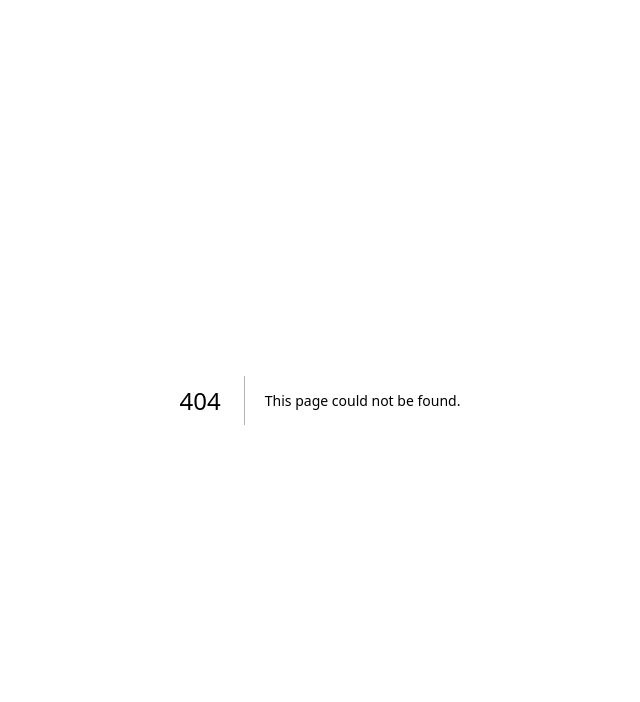
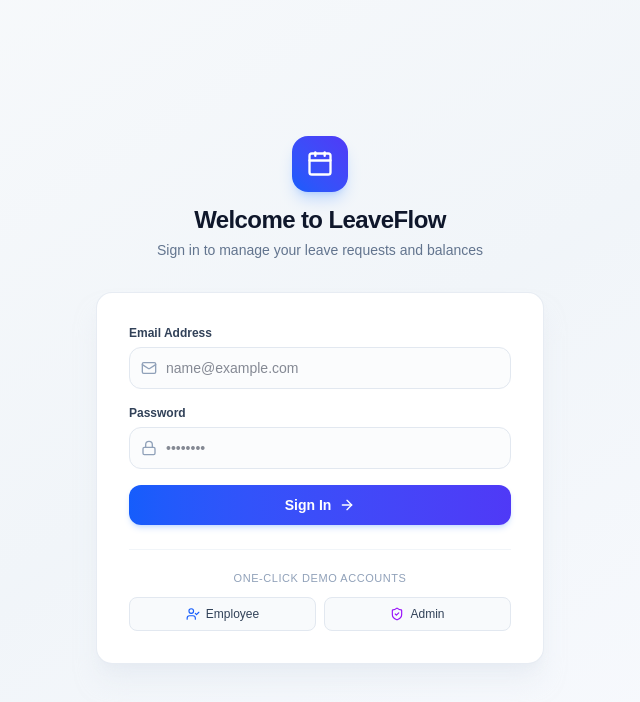
Before and after one commit to amoori01/Leave-Management-System, a Next.js app in the folder frontend/: page /login in a window 1280 px wide. Before the commit this address had no page. Shown: the top 702 px of the page, without its empty margins (320-960 px from the left). Built offline with nearby package versions, Linux system fonts and the light colour scheme; no server answers.

Commit message:
feat(ui): add login page with demo autofill and error alerts

```diff
--- /dev/null
+++ b/frontend/app/login/page.tsx
@@ -0,0 +1,151 @@
+'use client';
+
+import { useState } from 'react';
+import { useRouter } from 'next/navigation';
+import { api } from '../../lib/api';
+import { Calendar, Lock, Mail, ArrowRight, ShieldCheck, UserCheck, AlertCircle, Loader2 } from 'lucide-react';
+
+export default function LoginPage() {
+  const router = useRouter();
+  const [email, setEmail] = useState('');
+  const [password, setPassword] = useState('');
+  const [error, setError] = useState<string | null>(null);
+  const [loading, setLoading] = useState(false);
+
+  const handleSubmit = async (e: React.FormEvent) => {
+    e.preventDefault();
+    setError(null);
+    setLoading(true);
+
+    try {
+      const data = await api.login(email, password);
+      if (data.user.role === 'ADMIN') {
+        router.push('/admin');
+      } else {
+        router.push('/employee');
+      }
+    } catch (err: any) {
+      setError(err.message || 'Login failed. Please check your credentials.');
+    } finally {
+      setLoading(false);
+    }
+  };
+
+  const handleQuickFill = (demoEmail: string, demoPass: string) => {
+    setEmail(demoEmail);
+    setPassword(demoPass);
+    setError(null);
+  };
+
+  return (
+    <div className="flex min-h-screen flex-col items-center justify-center bg-gradient-to-br from-slate-50 via-slate-100 to-indigo-50/30 p-4 dark:from-slate-950 dark:via-slate-900 dark:to-indigo-950/20">
+      <div className="w-full max-w-md">
+        {/* Brand Header */}
+        <div className="mb-8 text-center">
+          <div className="mx-auto mb-3 flex h-14 w-14 items-center justify-center rounded-2xl bg-gradient-to-tr from-blue-600 to-indigo-600 text-white shadow-lg shadow-blue-500/25">
+            <Calendar className="h-7 w-7" />
+          </div>
+          <h1 className="text-2xl font-bold tracking-tight text-slate-900 dark:text-white">
+            Welcome to LeaveFlow
+          </h1>
+          <p className="mt-1 text-sm text-slate-500 dark:text-slate-400">
+            Sign in to manage your leave requests and balances
+          </p>
+        </div>
+
+        {/* Login Card */}
+        <div className="rounded-2xl border border-slate-200/80 bg-white p-6 shadow-xl shadow-slate-200/50 sm:p-8 dark:border-slate-800 dark:bg-slate-900 dark:shadow-none">
+          {error && (
+            <div className="mb-5 flex items-start gap-2.5 rounded-xl border border-red-200 bg-red-50/80 p-3.5 text-xs text-red-700 dark:border-red-900/50 dark:bg-red-950/40 dark:text-red-300">
+              <AlertCircle className="h-4 w-4 shrink-0 text-red-500" />
+              <span>{error}</span>
+            </div>
+          )}
+
+          <form onSubmit={handleSubmit} className="space-y-4">
+            <div>
+              <label className="mb-1.5 block text-xs font-semibold text-slate-700 dark:text-slate-300">
+                Email Address
+              </label>
+              <div className="relative">
+                <div className="pointer-events-none absolute inset-y-0 left-0 flex items-center pl-3 text-slate-400">
+                  <Mail className="h-4 w-4" />
+                </div>
+                <input
+                  type="email"
+                  required
+                  value={email}
+                  onChange={(e) => setEmail(e.target.value)}
+                  placeholder="name@example.com"
+                  className="w-full rounded-xl border border-slate-200 bg-slate-50/50 py-2.5 pl-9 pr-3 text-sm text-slate-900 outline-none transition focus:border-blue-500 focus:bg-white focus:ring-4 focus:ring-blue-500/10 dark:border-slate-700 dark:bg-slate-800 dark:text-white dark:focus:border-blue-400"
+                />
+              </div>
+            </div>
+
+            <div>
+              <label className="mb-1.5 block text-xs font-semibold text-slate-700 dark:text-slate-300">
+                Password
+              </label>
+              <div className="relative">
+                <div className="pointer-events-none absolute inset-y-0 left-0 flex items-center pl-3 text-slate-400">
+                  <Lock className="h-4 w-4" />
+                </div>
+                <input
+                  type="password"
+                  required
+                  value={password}
+                  onChange={(e) => setPassword(e.target.value)}
+                  placeholder="••••••••"
+                  className="w-full rounded-xl border border-slate-200 bg-slate-50/50 py-2.5 pl-9 pr-3 text-sm text-slate-900 outline-none transition focus:border-blue-500 focus:bg-white focus:ring-4 focus:ring-blue-500/10 dark:border-slate-700 dark:bg-slate-800 dark:text-white dark:focus:border-blue-400"
+                />
+              </div>
+            </div>
+
+            <button
+              type="submit"
+              disabled={loading}
+              className="mt-2 flex w-full items-center justify-center gap-2 rounded-xl bg-gradient-to-r from-blue-600 to-indigo-600 py-2.5 text-sm font-semibold text-white shadow-md shadow-blue-500/20 transition hover:from-blue-700 hover:to-indigo-700 focus:outline-none focus:ring-4 focus:ring-blue-500/20 disabled:cursor-not-allowed disabled:opacity-70"
+            >
+              {loading ? (
+                <>
+                  <Loader2 className="h-4 w-4 animate-spin" />
+                  <span>Signing in...</span>
+                </>
+              ) : (
+                <>
+                  <span>Sign In</span>
+                  <ArrowRight className="h-4 w-4" />
+                </>
+              )}
+            </button>
+          </form>
+
+          {/* Quick Demo Fill Buttons */}
+          <div className="mt-6 border-t border-slate-100 pt-5 dark:border-slate-800">
+            <p className="mb-2.5 text-center text-[11px] font-medium uppercase tracking-wider text-slate-400">
+              One-Click Demo Accounts
+            </p>
+            <div className="grid grid-cols-2 gap-2">
+              <button
+                type="button"
+                onClick={() => handleQuickFill('employee@example.com', 'Employee123!')}
+                className="flex items-center justify-center gap-1.5 rounded-lg border border-slate-200 bg-slate-50 px-3 py-2 text-xs font-medium text-slate-700 transition hover:border-blue-300 hover:bg-blue-50/50 hover:text-blue-700 dark:border-slate-700 dark:bg-slate-800 dark:text-slate-300 dark:hover:border-blue-700"
+              >
+                <UserCheck className="h-3.5 w-3.5 text-blue-600" />
+                <span>Employee</span>
+              </button>
+              <button
+                type="button"
+                onClick={() => handleQuickFill('admin@example.com', 'Admin123!')}
+                className="flex items-center justify-center gap-1.5 rounded-lg border border-slate-200 bg-slate-50 px-3 py-2 text-xs font-medium text-slate-700 transition hover:border-purple-300 hover:bg-purple-50/50 hover:text-purple-700 dark:border-slate-700 dark:bg-slate-800 dark:text-slate-300 dark:hover:border-purple-700"
+              >
+                <ShieldCheck className="h-3.5 w-3.5 text-purple-600" />
+                <span>Admin</span>
+              </button>
+            </div>
+          </div>
+        </div>
+      </div>
+    </div>
+  );
+}
```
